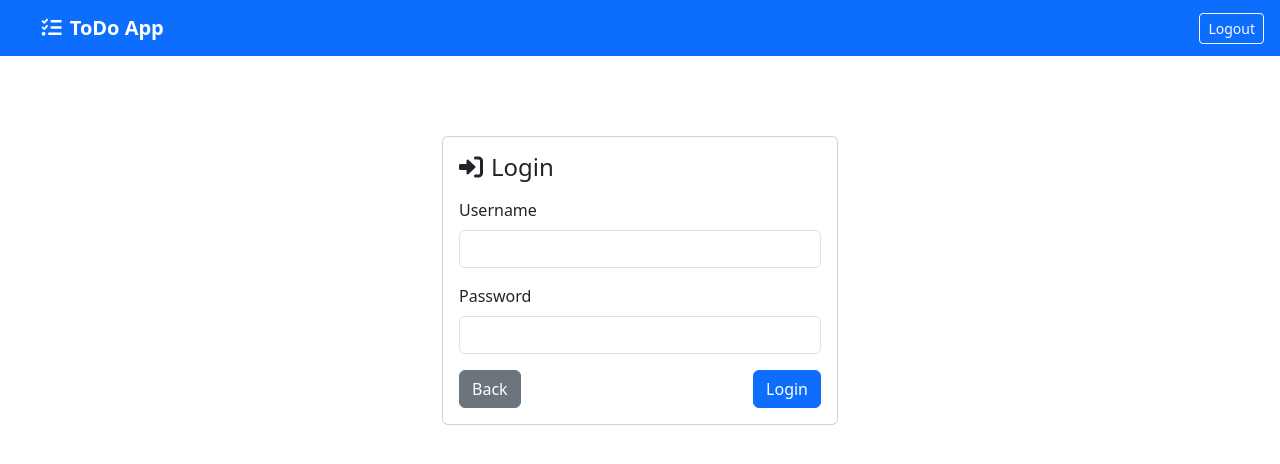
After one commit to RamaGowthami/ToDoAPP, a Spring app: template TODO/src/main/resources/templates/login.html in a window 1280 px wide. The commit adds this page. Shown: the top 464 px of the page. Run offline with Thymeleaf, Linux system fonts and the light colour scheme; the template is opened without the code that fills it, so the values that code supplies are empty; some of the project's set-up classes (security, data sources, template engines, error pages and the like) are left out, and stand-ins take their place.

Commit message:
Add login page and JWT token handling for frontend authentication
Co-authored-by: rama.gowthami77 <rama.gowthami77@gmail.com>

```diff
--- a/TODO/src/main/java/com/example/todoapp/config/SecurityConfig.java
+++ b/TODO/src/main/java/com/example/todoapp/config/SecurityConfig.java
@@ -66,7 +66,7 @@ public class SecurityConfig {
 
 		if (!requireJwt) {
 			http.authorizeHttpRequests(auth -> auth
-					.requestMatchers("/auth/**", "/", "/index", "/home", "/tasks/**", "/api/**", "/webjars/**", "/css/**", "/js/**").permitAll()
+					.requestMatchers("/auth/**", "/login", "/", "/index", "/home", "/tasks/**", "/api/**", "/webjars/**", "/css/**", "/js/**", "/images/**").permitAll()
 					.anyRequest().permitAll()
 			)
 			.sessionManagement(sm -> sm.sessionCreationPolicy(SessionCreationPolicy.STATELESS))
@@ -75,9 +75,9 @@ public class SecurityConfig {
 		}
 
 		http.authorizeHttpRequests(auth -> auth
-				.requestMatchers("/auth/login").permitAll()
+				.requestMatchers("/auth/login", "/login").permitAll()
 				.requestMatchers(HttpMethod.GET, "/", "/index", "/home", "/tasks/**").permitAll()
-				.requestMatchers("/webjars/**", "/css/**", "/js/**").permitAll()
+				.requestMatchers("/webjars/**", "/css/**", "/js/**", "/images/**").permitAll()
 				.anyRequest().authenticated()
 		)
 		.sessionManagement(sm -> sm.sessionCreationPolicy(SessionCreationPolicy.STATELESS))
--- /dev/null
+++ b/TODO/src/main/resources/templates/login.html
@@ -0,0 +1,90 @@
+<!DOCTYPE html>
+<html lang="en" xmlns:th="http://www.thymeleaf.org">
+<head>
+    <meta charset="UTF-8">
+    <meta name="viewport" content="width=device-width, initial-scale=1.0">
+    <title>Login - ToDo App</title>
+    <link href="https://cdn.jsdelivr.net/npm/bootstrap@5.3.0/dist/css/bootstrap.min.css" rel="stylesheet">
+    <link href="https://cdnjs.cloudflare.com/ajax/libs/font-awesome/6.0.0/css/all.min.css" rel="stylesheet">
+    <style>
+        .login-container { max-width: 420px; margin: 5rem auto; }
+        .navbar-brand { font-weight: bold; }
+    </style>
+    <script>
+        function saveToken(token) {
+            localStorage.setItem('jwtToken', token);
+        }
+        async function doLogin(e) {
+            e.preventDefault();
+            const username = document.getElementById('username').value.trim();
+            const password = document.getElementById('password').value.trim();
+            const res = await fetch('/auth/login', {
+                method: 'POST',
+                headers: { 'Content-Type': 'application/json' },
+                body: JSON.stringify({ username, password })
+            });
+            const data = await res.json();
+            if (res.ok && data.status === 'success' && data.data && data.data.token) {
+                saveToken(data.data.token);
+                window.location.href = '/';
+            } else {
+                alert(data.message || 'Login failed');
+            }
+        }
+    </script>
+    <script>
+        function logout() {
+            localStorage.removeItem('jwtToken');
+            window.location.href = '/login';
+        }
+    </script>
+    <script>
+        function authHeaders() {
+            const t = localStorage.getItem('jwtToken');
+            return t ? { 'Authorization': 'Bearer ' + t } : {};
+        }
+    </script>
+    <script>
+        document.addEventListener('DOMContentLoaded', () => {
+            const token = localStorage.getItem('jwtToken');
+            if (token) {
+                // already logged in
+            }
+        });
+    </script>
+</head>
+<body>
+<nav class="navbar navbar-expand-lg navbar-dark bg-primary">
+    <div class="container">
+        <a class="navbar-brand" href="/"><i class="fas fa-tasks me-2"></i>ToDo App</a>
+    </div>
+    <div class="me-3">
+        <button class="btn btn-outline-light btn-sm" onclick="logout()">Logout</button>
+    </div>
+    </nav>
+
+<main class="container login-container">
+    <div class="card">
+        <div class="card-body">
+            <h1 class="h4 mb-3"><i class="fas fa-sign-in-alt me-2"></i>Login</h1>
+            <form onsubmit="doLogin(event)">
+                <div class="mb-3">
+                    <label for="username" class="form-label">Username</label>
+                    <input id="username" class="form-control" required>
+                </div>
+                <div class="mb-3">
+                    <label for="password" class="form-label">Password</label>
+                    <input id="password" type="password" class="form-control" required>
+                </div>
+                <div class="d-flex justify-content-between">
+                    <a href="/" class="btn btn-secondary">Back</a>
+                    <button type="submit" class="btn btn-primary">Login</button>
+                </div>
+            </form>
+        </div>
+    </div>
+</main>
+
+<script src="https://cdn.jsdelivr.net/npm/bootstrap@5.3.0/dist/js/bootstrap.bundle.min.js"></script>
+</body>
+</html>
```
Also changed, not shown: TODO/src/main/java/com/example/todoapp/controller/WebController.java (+8 -0 lines), TODO/src/main/resources/templates/layout.html (+6 -3 lines).
